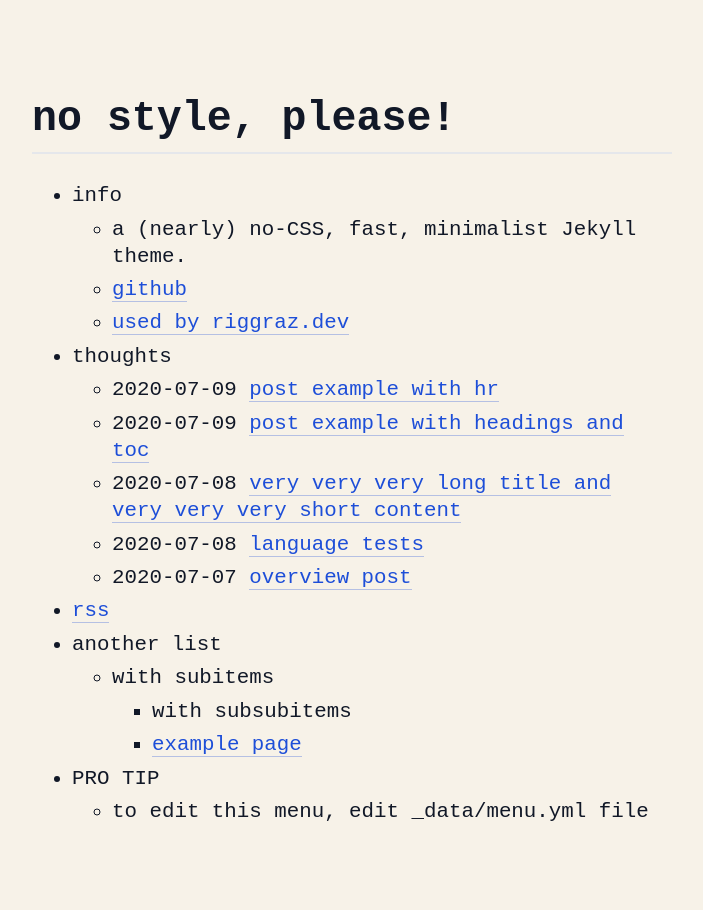
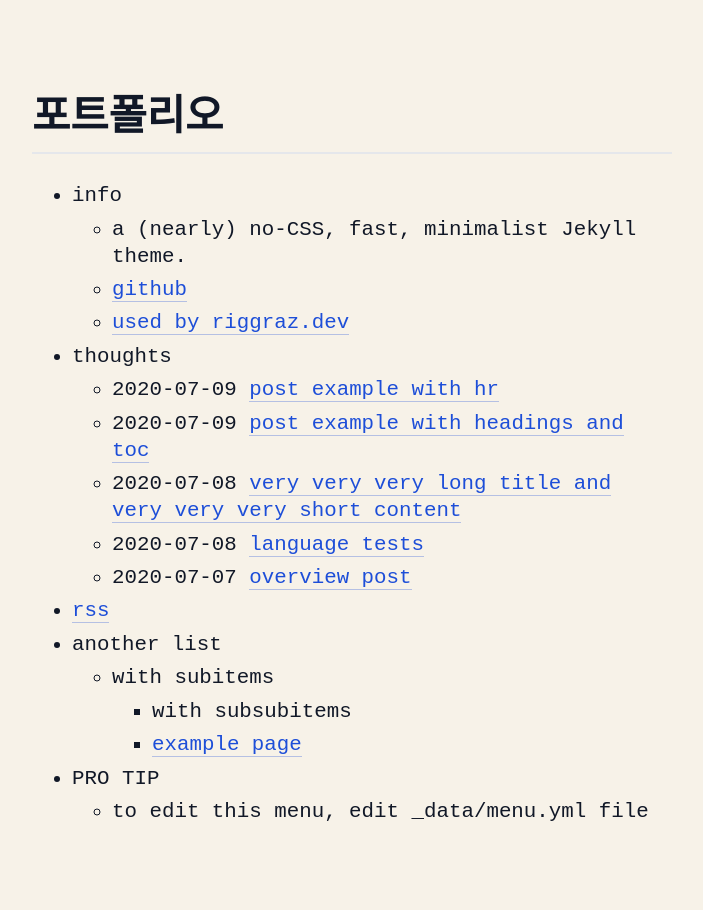
Before and after one commit to yeonglan/yeonglan.github.io, a Jekyll site: the page built from index.md, in a window 1280 px wide. Shown: the whole page, without its empty margins (288-991 px from the left). Built offline with Jekyll 4.4.1, drawn with Linux system fonts in a browser that asks for light colours.

Commit message:
Update _config.yml

```diff
--- a/_config.yml
+++ b/_config.yml
@@ -1,9 +1,9 @@
-title: no style, please! # name of the site
-author: Riccardo Graziosi # name of site's author
-email: riccardo.graziosi97@gmail.com # email of site's author
-url: https://riggraz.dev/no-style-please # root address of the site
+title: 포트폴리오 # name of the site
+author: Ko Yoenglan # name of site's author
+email: jijamsee@gmail.com # email of site's author
+url: https://github.com/yeonglan # root address of the site
 description: > # description of the site (multiple lines allowed)
-  A (nearly) no-CSS, fast, minimalist Jekyll theme.
+  프로젝트 갤러리
 
 permalink: /:slug.html
 
@@ -11,8 +11,6 @@ favicon: "./logo.png" # relative path to site's favicon
 # goat_counter: "yoursitename" # put your GoatCounter name if you want to use GoatCounter analytics
 
 remote_theme: riggraz/no-style-please
-plugins:
-  - jekyll-remote-theme
 
 theme_config:
   appearance: "auto" # can be "light", "dark" or "auto"
@@ -24,5 +22,6 @@ sass:
   style: :compressed
 
 plugins:
+  - jekyll-remote-theme
   - jekyll-feed
   - jekyll-seo-tag
```
